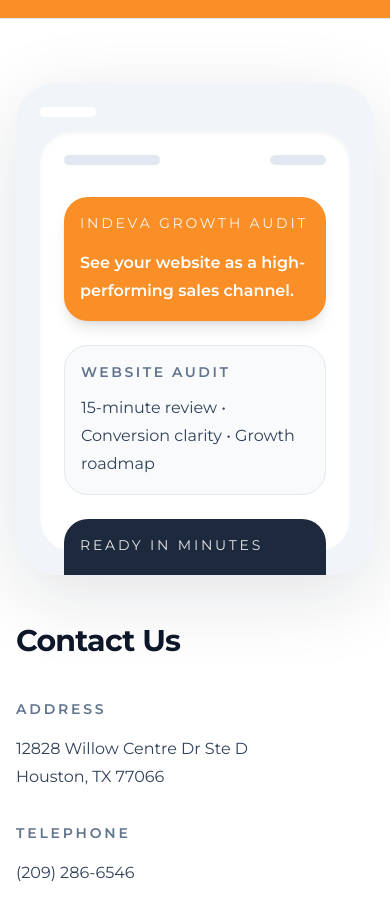
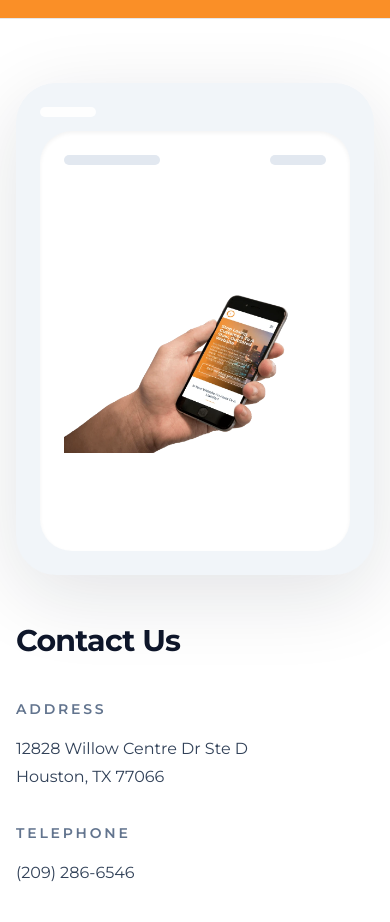
Before and after one commit to cgdiazv/indeva-websites, a Next.js app: page / in a window 390 px wide. Shown: the part 4840-5762 px from the top of the page. Built offline with nearby package versions, Linux system fonts and the light colour scheme.

Commit message:
Replaced footer phone text bubbles with hand holding mobile image

```diff
--- a/components/Footer.tsx
+++ b/components/Footer.tsx
@@ -27,40 +27,33 @@ export default function Footer() {
       <div className="border-t border-gray-200 bg-white">
         <div className="max-w-7xl mx-auto px-4 sm:px-6 lg:px-8 py-16">
           <div className="grid grid-cols-1 gap-12 lg:grid-cols-[1.1fr_minmax(320px,420px)] lg:items-center">
+
+            {/* Left: Phone UI with New Image */}
             <div className="flex items-center justify-center lg:justify-start">
               <div className="relative w-full max-w-sm overflow-hidden rounded-[40px] bg-slate-100 p-6 shadow-[0_20px_80px_rgba(15,23,42,0.12)]">
                 <div className="absolute left-6 top-6 h-2.5 w-14 rounded-full bg-white/90" />
-                <div className="mt-6 h-[420px] rounded-[32px] bg-white p-6 shadow-inner">
+                <div className="mt-6 h-[420px] rounded-[32px] bg-white p-6 shadow-inner flex flex-col">
                   <div className="flex justify-between items-center mb-6">
                     <span className="h-2.5 w-24 rounded-full bg-slate-200 block" />
                     <span className="h-2.5 w-14 rounded-full bg-slate-200 block" />
                   </div>
-                  <div className="mt-8 space-y-6">
-                    <div className="rounded-3xl bg-[#FA8F27] p-4 text-white shadow-lg">
-                      <p className="text-sm uppercase tracking-[0.2em] opacity-90">Indeva Growth Audit</p>
-                      <p className="mt-4 text-base font-semibold leading-7">
-                        See your website as a high-performing sales channel.
-                      </p>
-                    </div>
-                    <div className="rounded-3xl border border-slate-200 bg-slate-50 p-4">
-                      <p className="text-sm font-semibold uppercase tracking-[0.18em] text-slate-500">
-                        Website Audit
-                      </p>
-                      <p className="mt-3 text-base leading-7 text-slate-700">
-                        15-minute review • Conversion clarity • Growth roadmap
-                      </p>
-                    </div>
-                    <div className="rounded-3xl bg-slate-800 p-4 text-white">
-                      <p className="text-sm uppercase tracking-[0.2em] opacity-90">Ready in minutes</p>
-                      <p className="mt-4 text-base leading-7">
-                        No pressure. Just a strategic plan you can act on immediately.
-                      </p>
-                    </div>
-                  </div>
+
+                  {/* Replaced Text Bubbles with Clickable Image */}
+                  <a
+                    href="/book-free-audit"
+                    className="mt-4 flex flex-1 w-full items-center justify-center overflow-hidden rounded-2xl cursor-pointer transition-transform duration-300 hover:scale-[1.02]"
+                  >
+                    <img
+                      src="/hand-holding-mobile.webp"
+                      alt="Mobile Growth Audit"
+                      className="h-full w-full object-contain"
+                    />
+                  </a>
                 </div>
               </div>
             </div>
 
+            {/* Right: Contact Information */}
             <div className="space-y-10">
               <div>
                 <h3 className="text-3xl font-bold tracking-tight text-slate-900">Contact Us</h3>
```
Also changed, not shown: public/hand-holding-mobile.webp (added).
